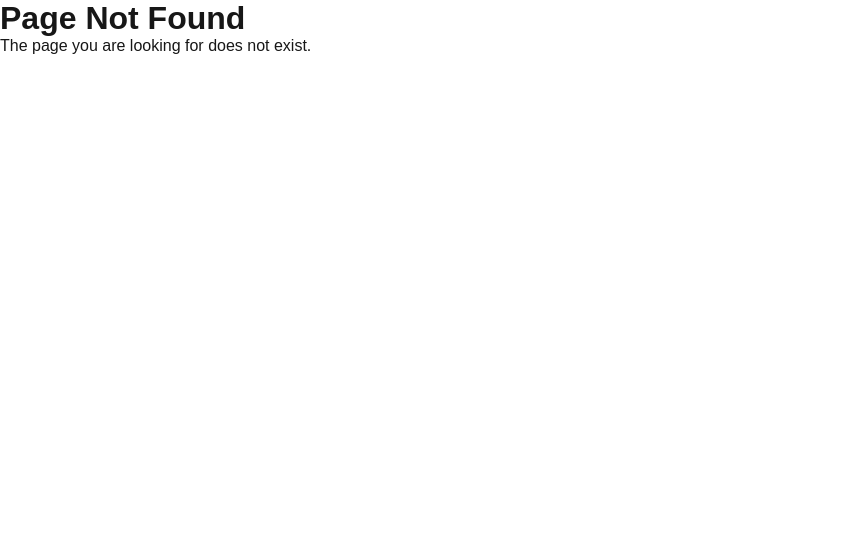
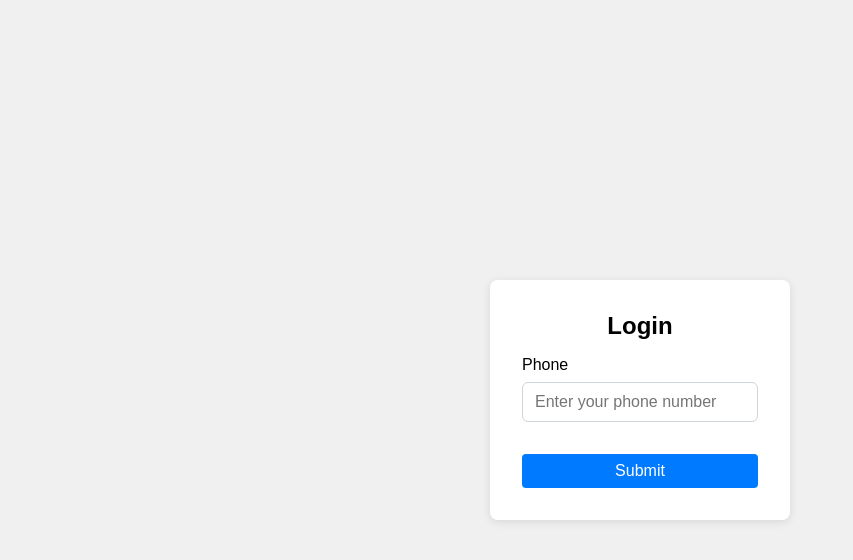
Before and after one commit to ali-toghiani/basic-next-auth, a Next.js app: page /auth in a window 1280 px wide. Before the commit this address had no page. Shown: the top 560 px of the page, without its empty margins (0-853 px from the left). Built offline with nearby package versions, Linux system fonts and the light colour scheme.

Commit message:
feat(auth): implement auth page

```diff
--- /dev/null
+++ b/src/app/auth/auth.module.scss
@@ -0,0 +1,39 @@
+.auth-main {
+  display: flex;
+  flex-direction: column;
+  align-items: center;
+  justify-content: center;
+  height: 100vh;
+  background-color: #f0f0f0;
+
+  .auth-form-container{
+    display: flex;
+    flex-direction: column;
+    justify-content: center;
+    gap: 1rem;
+    color: black;
+    width: 300px;
+    background-color: white;
+    padding: 2rem;
+    border-radius: 8px;
+    box-shadow: 0 2px 10px rgba(0, 0, 0, 0.1);
+
+    .auth-form{
+      display: flex;
+      flex-direction: column;
+      gap: 1rem;
+      justify-content: center;
+
+      &-title{
+        font-size: 1.5rem;
+        font-weight: bold;
+        text-align: center;
+      }
+    }
+  }
+
+  .submit-btn{
+    font-size: 1rem;
+    padding: 0.5rem 1rem;
+  }
+}
--- /dev/null
+++ b/src/app/auth/layout.tsx
@@ -0,0 +1,15 @@
+import classes from './auth.module.scss';
+
+export default function AuthLayout({
+  children,
+}: Readonly<{
+  children: React.ReactNode;
+}>) {
+  return (
+    <main className={classes['auth-main']}>
+      <section className={classes['form-container']}>
+        {children}
+      </section>
+    </main>
+  );
+}
--- /dev/null
+++ b/src/app/auth/page.tsx
@@ -0,0 +1,33 @@
+"use client"
+
+import { useRef } from "react";
+
+import Button from "@/components/Button/Button";
+import Input from "@/components/Input/Input";
+
+import classes from "./auth.module.scss";
+
+export default function AuthPage() {
+  const phoneNumber = useRef(null);
+
+  return (
+    <div className={classes['auth-form-container']}>
+      <h1 className={classes['auth-form-title']}>Login</h1>
+      <form className={classes['auth-form']}>
+        <Input
+          ref={phoneNumber}
+          type="tel"
+          id="phone"
+          label="Phone"
+          disabled={false}
+          name="phone"
+          placeholder="Enter your phone number"
+          onChange={() => {}}
+        />
+        <Button type='submit'>
+          <span className={classes['submit-btn']}>Submit</span>
+        </Button>
+      </form>
+    </div>
+  );
+}
```
